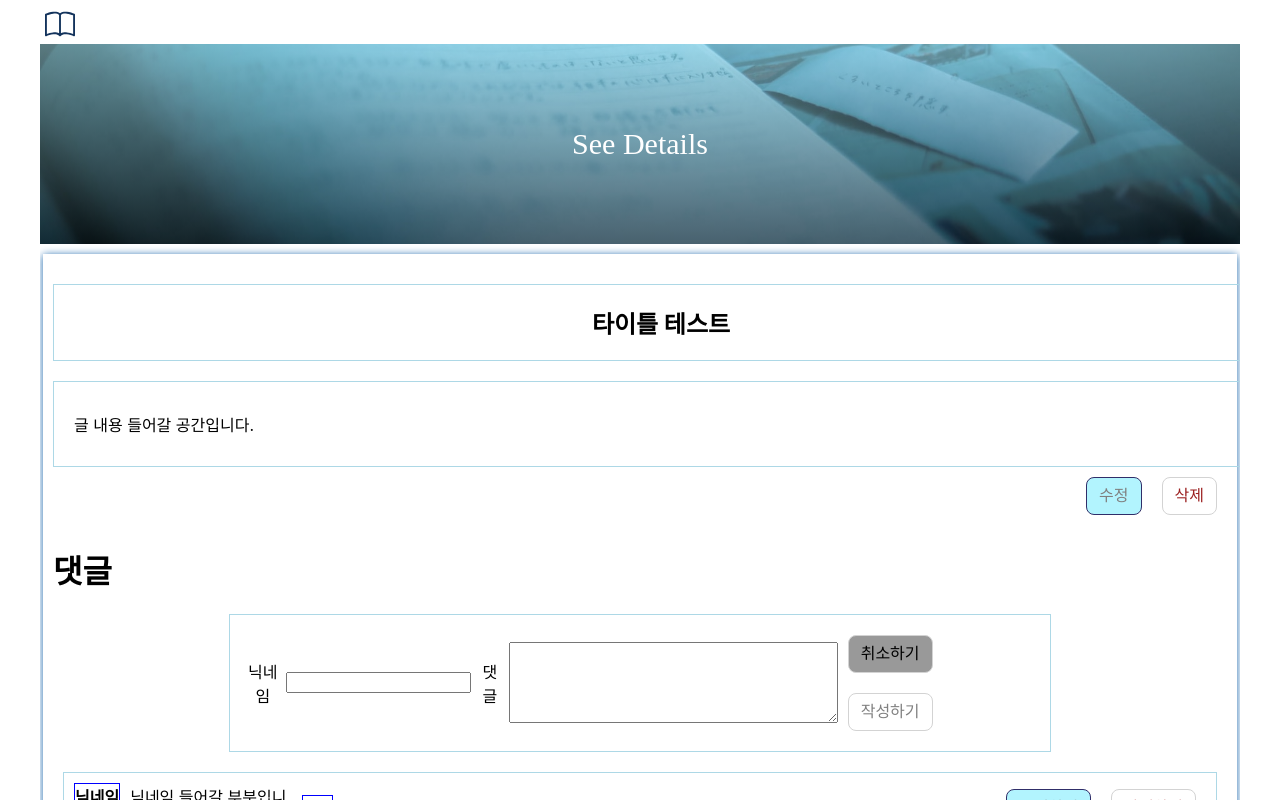
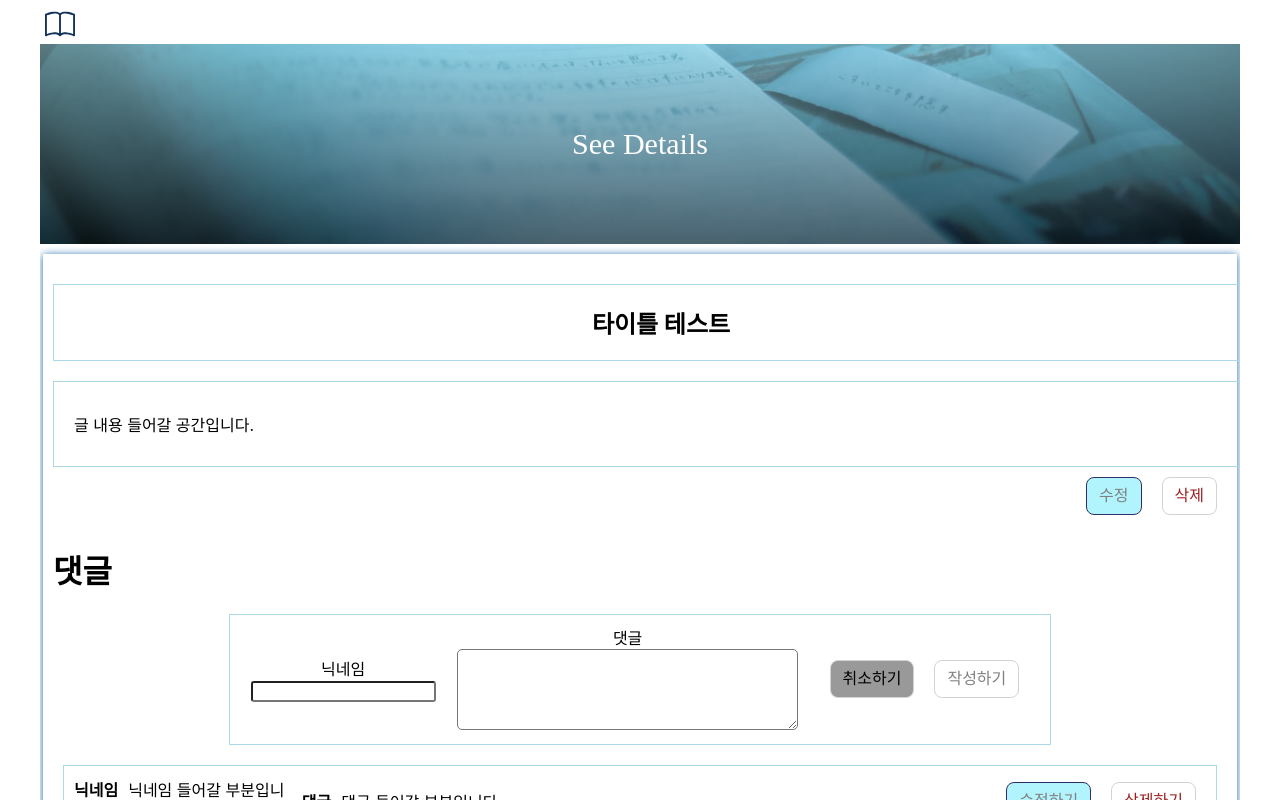
Before and after one commit to maydec2298/MyMorningPage, a React (Create React App) app: page /detail in a window 1280 px wide. Shown: the top 800 px of the page. Built offline with nearby package versions, Linux system fonts and the light colour scheme; a web font is replaced by a local one.

Commit message:
comment 수정

```diff
--- a/src/components/Comments/Comment.jsx
+++ b/src/components/Comments/Comment.jsx
@@ -20,7 +20,6 @@ const Comment = () => {
   );
 };
 const Span = styled.div`
-  border: 1px solid blue;
   display: inline-block;
   font-weight: bold;
 `;
--- a/src/components/Comments/CommentForm.jsx
+++ b/src/components/Comments/CommentForm.jsx
@@ -1,40 +1,28 @@
 import React, { useState, useRef } from 'react';
 import { useDispatch } from 'react-redux';
+import useInput from '../../hooks/useInput';
 import styled from 'styled-components';
 import Button from '../UI/Button';
 const CommentForm = () => {
-  const [inputName, setInputName] = useState('');
-  const [inputContent, setInputContent] = useState('');
-
-  // const [feedName, setFeedName] = useState('');
-  // const [feedContent, setFeedContent] = useState('');
+  const [inputName, onChangeNameIdHandler] = useInput();
+  const [inputContent, onChangeContentHandler] = useInput();
 
   const onSubmitHandler = (e) => {
     e.preventDefault();
     if (inputName === '' || inputContent === '') return alert('빠짐 없이 입력해 주세요!');
   };
-  const onChangeNameHandler = (e) => {
-    const inputNameValue = e.target.value;
-    setInputName(inputNameValue);
-    //input 입력값
-  };
 
-  const onChangeContentHandler = (e) => {
-    const inputContentValue = e.target.value;
-    setInputContent(inputContentValue);
-    //input 입력값
-  };
   return (
     <ContainerDiv>
       <form onSubmit={onSubmitHandler}>
         <FlexDiv>
           <InputDiv>
             <LabelDiv>닉네임</LabelDiv>
-            <input type='text' id='name' onChange={onChangeNameHandler} value={inputName} />
+            <Input type='text' id='name' onChange={onChangeNameIdHandler} value={inputName} />
           </InputDiv>
           <InputDiv>
             <LabelDiv>댓글</LabelDiv>
-            <textarea name='' id='content' cols='40' rows='5' onChange={onChangeContentHandler} value={inputContent}></textarea>
+            <TextArea name='' id='content' cols='40' rows='5' onChange={onChangeContentHandler} value={inputContent}></TextArea>
           </InputDiv>
           <ButtonDiv>
             <Button type='button' cancel>
@@ -62,8 +50,14 @@ const FlexDiv = styled.div`
   justify-content: space-around;
   align-items: center;
 `;
+const Input = styled.input`
+  border-radius: 3px;
+`;
+const TextArea = styled.textarea`
+  border-radius: 5px;
+`;
 const InputDiv = styled.div`
-  display: flex;
+  // display: flex;
   align-items: center;
 `;
 const LabelDiv = styled.div`
--- a/src/components/Comments/CommentList.jsx
+++ b/src/components/Comments/CommentList.jsx
@@ -8,8 +8,6 @@ const CommentList = () => {
       {/* <h1>댓글</h1> */}
       <CommentForm></CommentForm>
       <Comment></Comment>
-      <Comment></Comment>
-      <Comment></Comment>
     </div>
   );
 };
```
